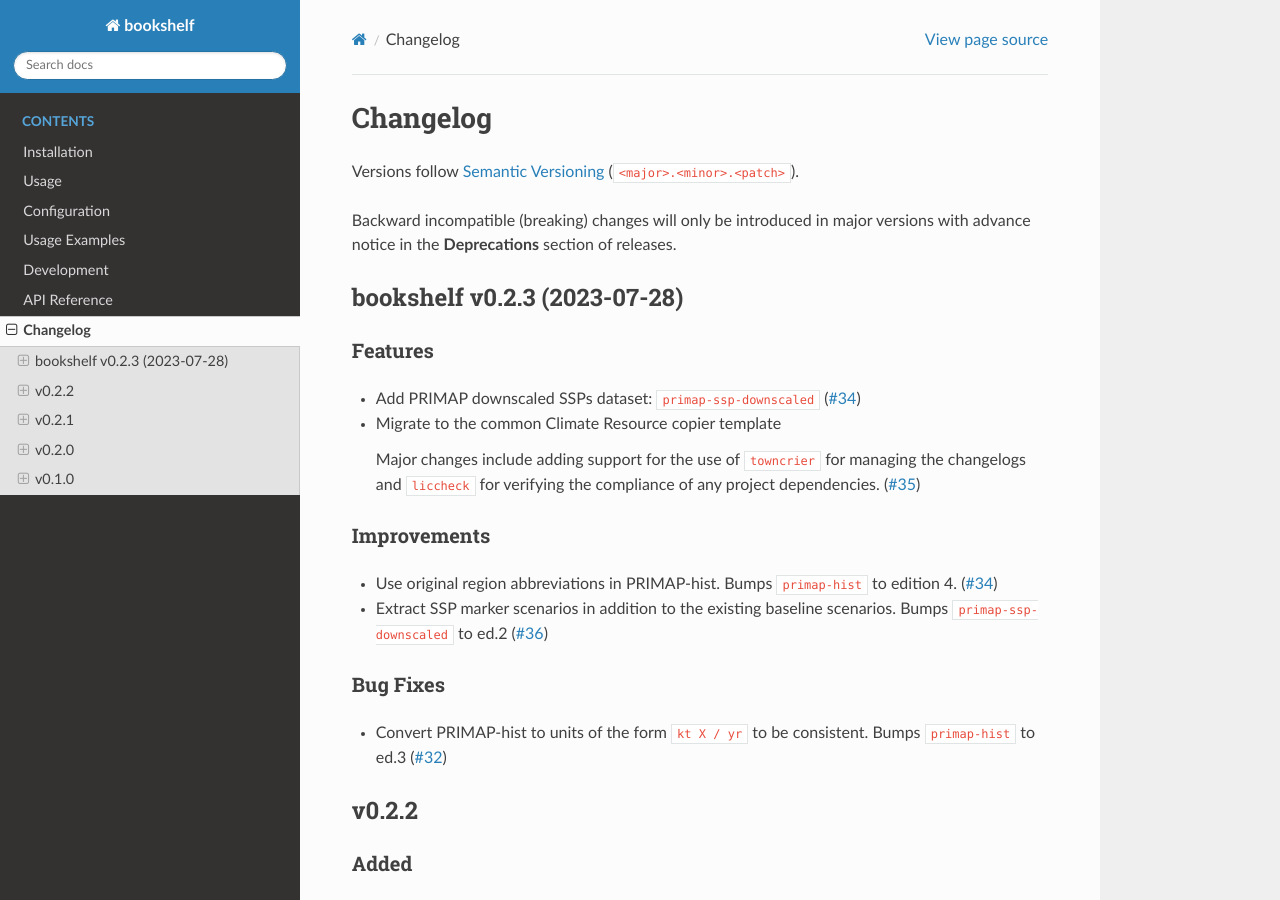
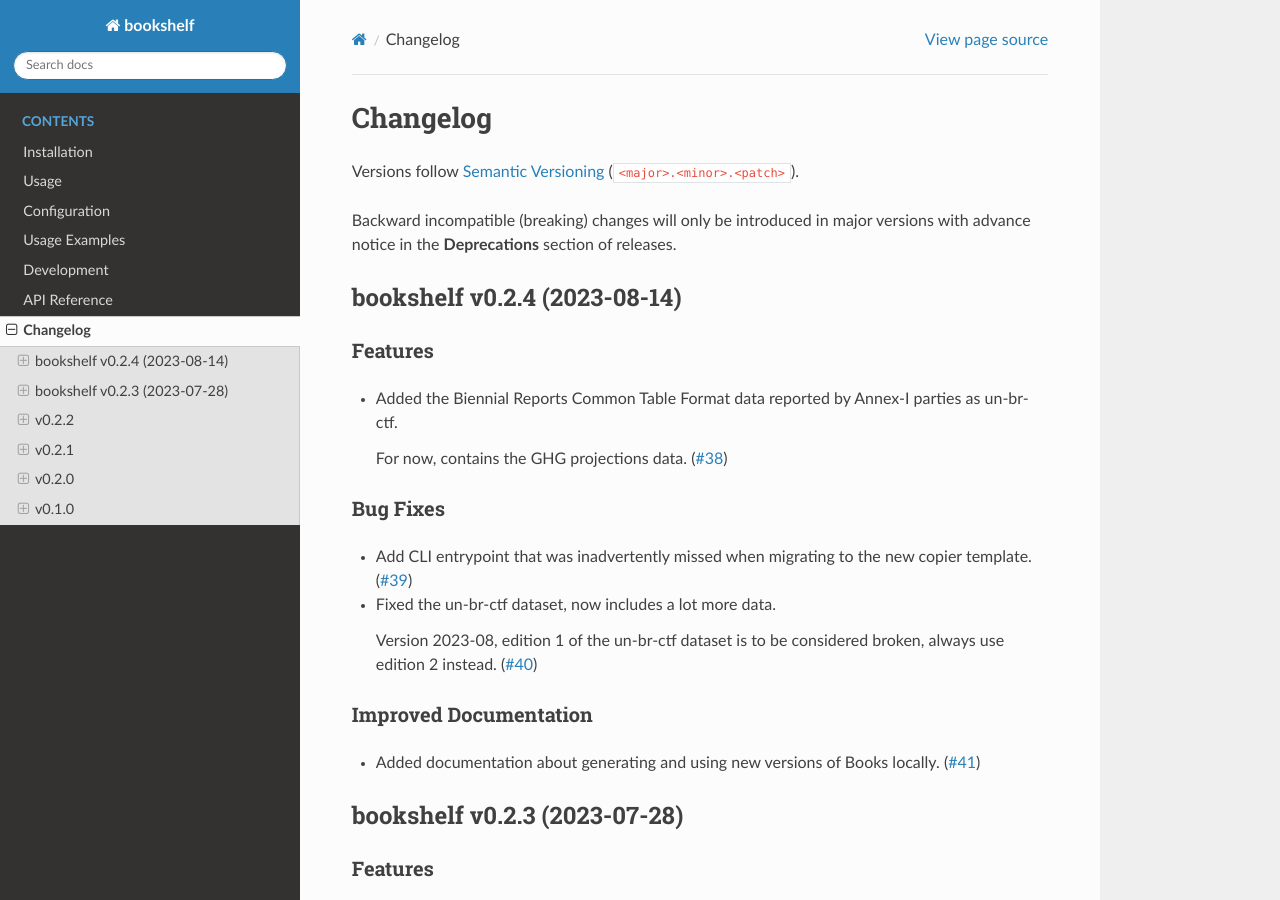
Before and after one commit to climate-resource/bookshelf, a Sphinx documentation site: the page built from docs/source/changelog.md, in a window 1280 px wide and 900 px high. Built offline with Sphinx 7.4.7 and the Read the Docs theme 2.0.0, drawn with Linux system fonts in a browser that asks for light colours; pages that are not in the unit, such as notebooks, are missing from menus.

Commit message:
bump: version 0.2.3 > 0.2.4

```diff
--- a/docs/source/changelog.md
+++ b/docs/source/changelog.md
@@ -18,6 +18,28 @@ of rst and use slightly different categories.
 -->
 
 <!-- towncrier release notes start -->
+
+## bookshelf v0.2.4 (2023-08-14)
+
+
+### Features
+
+- Added the Biennial Reports Common Table Format data reported by Annex-I parties as un-br-ctf.
+
+  For now, contains the GHG projections data. ([#38](https://gitlab.com/climate-resource/bookshelf/bookshelf/-/merge_requests/38))
+
+### Bug Fixes
+
+- Add CLI entrypoint that was inadvertently missed when migrating to the new copier template. ([#39](https://gitlab.com/climate-resource/bookshelf/bookshelf/-/merge_requests/39))
+- Fixed the un-br-ctf dataset, now includes a lot more data.
+
+  Version 2023-08, edition 1 of the un-br-ctf dataset is to be considered broken, always
+  use edition 2 instead. ([#40](https://gitlab.com/climate-resource/bookshelf/bookshelf/-/merge_requests/40))
+
+### Improved Documentation
+
+- Added documentation about generating and using new versions of Books locally. ([#41](https://gitlab.com/climate-resource/bookshelf/bookshelf/-/merge_requests/41))
+
 
 ## bookshelf v0.2.3 (2023-07-28)
 
--- a/pyproject.toml
+++ b/pyproject.toml
@@ -1,6 +1,6 @@
 [tool.poetry]
 name = "bookshelf"
-version = "0.2.3"
+version = "0.2.4"
 description = "A collection of curated climate data sets"
 authors = ["Jared Lewis <jared.lewis@climate-resource.com>"]
 readme = "README.md"
```
Also changed, not shown: changelog/38.feature.md (deleted, +0 -3 lines), changelog/39.fix.md (deleted, +0 -1 lines), changelog/40.fix.md (deleted, +0 -4 lines), changelog/41.docs.md (deleted, +0 -1 lines).
